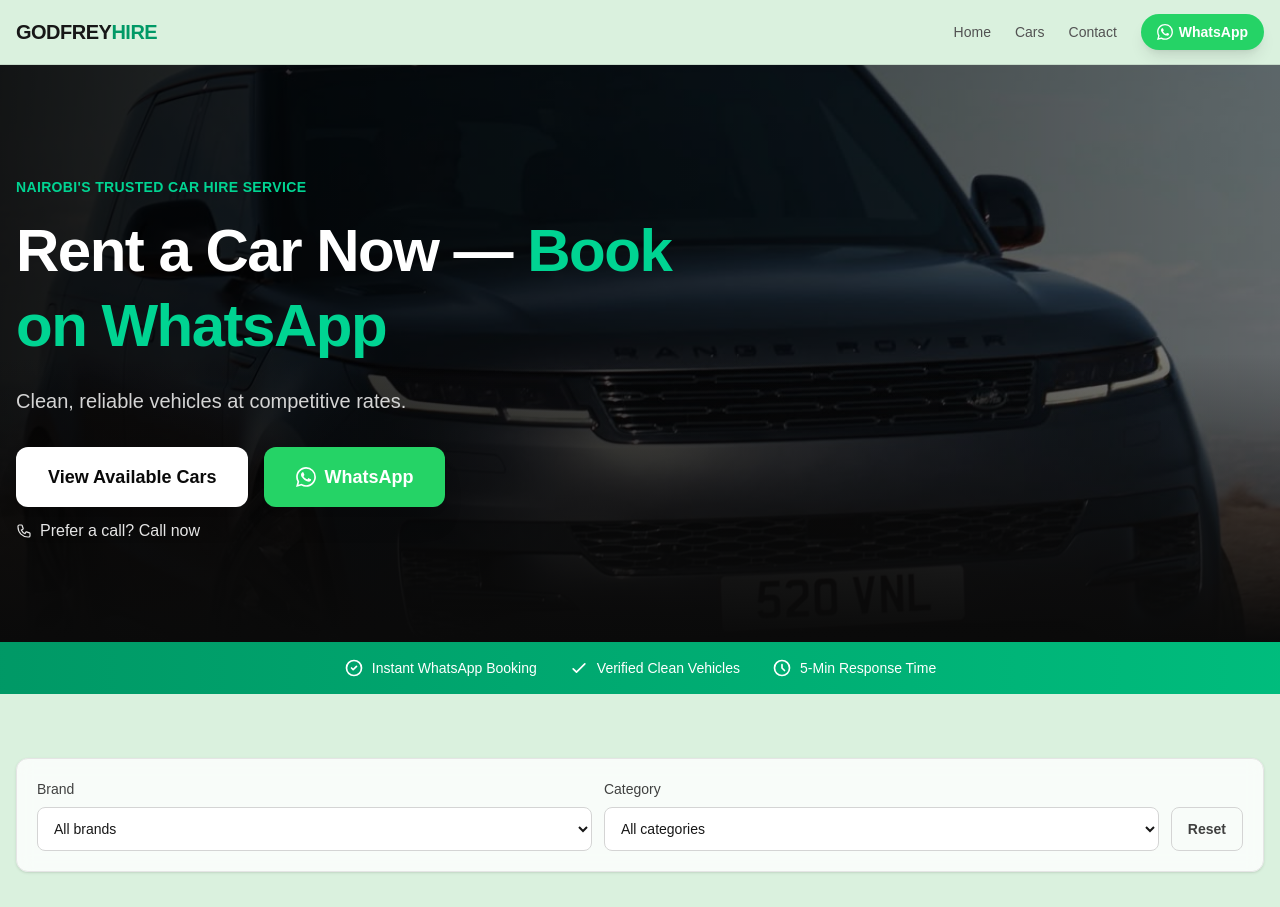
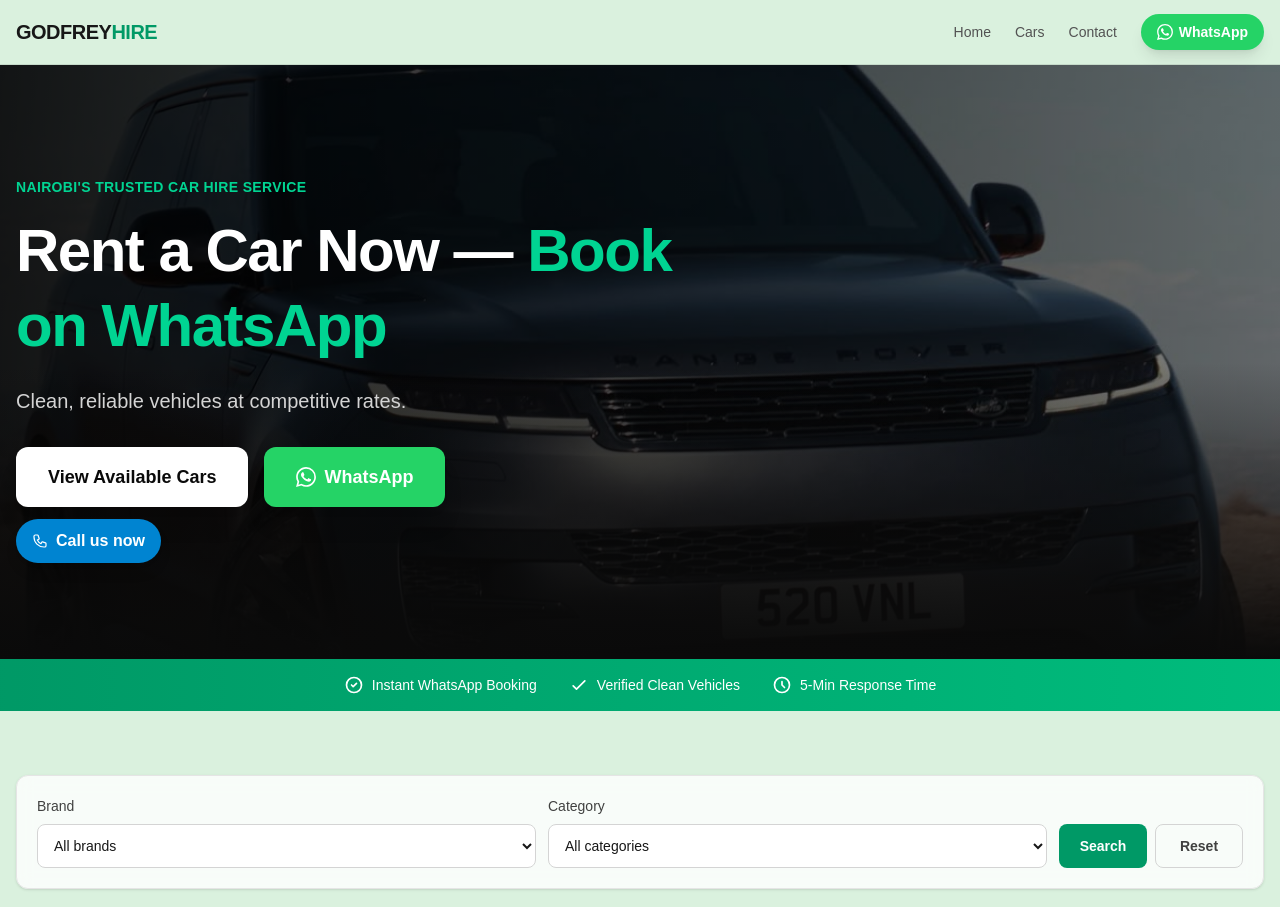
Before and after one commit to goddiey1/car-hire-sample, a Next.js app: page / in a window 1280 px wide. Shown: the top 907 px of the page. Built offline with nearby package versions, Linux system fonts and the light colour scheme.

Commit message:
ui edits

```diff
--- a/src/app/page.tsx
+++ b/src/app/page.tsx
@@ -68,12 +68,12 @@
 
  <a
  href={`tel:${process.env.NEXT_PUBLIC_CONTACT_PHONE}`}
- className="mt-3 inline-flex items-center text-sm sm:text-base font-medium text-neutral-200 hover:text-white transition-colors focus:outline-none focus:text-white"
+ className="mt-3 inline-flex w-full sm:w-fit items-center justify-center rounded-full bg-sky-600 px-4 py-2.5 text-sm sm:text-base font-semibold text-white shadow-lg transition-all hover:bg-sky-700 hover:-translate-y-0.5 focus:outline-none focus:ring-2 focus:ring-sky-300"
  >
  <svg className="w-4 h-4 mr-2" fill="none" viewBox="0 0 24 24" stroke="currentColor">
  <path strokeLinecap="round" strokeLinejoin="round" strokeWidth={1.8} d="M3 5a2 2 0 012-2h3.28a1 1 0 01.948.684l1.498 4.493a1 1 0 01-.502 1.21l-2.257 1.13a11.042 11.042 0 005.516 5.516l1.13-2.257a1 1 0 011.21-.502l4.493 1.498a1 1 0 01.684.949V19a2 2 0 01-2 2h-1C9.716 21 3 14.284 3 6V5z" />
  </svg>
- Prefer a call? Call now
+ Call us now
  </a>
  </div>
  </div>
--- a/src/components/FleetSection.tsx
+++ b/src/components/FleetSection.tsx
@@ -6,6 +6,8 @@
 export default function FleetSection({ cars }: { cars: Car[] }) {
   const [selectedBrand, setSelectedBrand] = useState("All brands");
   const [selectedCategory, setSelectedCategory] = useState("All categories");
+  const [appliedBrand, setAppliedBrand] = useState("All brands");
+  const [appliedCategory, setAppliedCategory] = useState("All categories");
 
   const brands = useMemo(
     () => Array.from(new Set(cars.map((car) => car.brand))).sort(),
@@ -20,14 +22,14 @@
   const filteredCars = useMemo(() => {
     return cars.filter((car) => {
       const matchesBrand =
-        selectedBrand === "All brands" || car.brand === selectedBrand;
+        appliedBrand === "All brands" || car.brand === appliedBrand;
       const matchesCategory =
-        selectedCategory === "All categories" ||
-        car.category === selectedCategory;
+        appliedCategory === "All categories" ||
+        car.category === appliedCategory;
 
       return matchesBrand && matchesCategory;
     });
-  }, [cars, selectedBrand, selectedCategory]);
+  }, [appliedBrand, appliedCategory, cars]);
 
   const availableCount = filteredCars.filter((car) => car.available).length;
 
@@ -72,16 +74,31 @@
               </select>
             </label>
 
+            <div className="grid grid-cols-2 gap-2 md:min-w-[184px]">
+              <button
+                type="button"
+                onClick={() => {
+                  setAppliedBrand(selectedBrand);
+                  setAppliedCategory(selectedCategory);
+                }}
+                className="inline-flex h-11 items-center justify-center rounded-lg bg-emerald-600 px-4 text-sm font-semibold text-white transition hover:bg-emerald-700 focus:outline-none focus:ring-2 focus:ring-emerald-500/30"
+              >
+                Search
+              </button>
+
               <button
                 type="button"
                 onClick={() => {
                   setSelectedBrand("All brands");
                   setSelectedCategory("All categories");
+                  setAppliedBrand("All brands");
+                  setAppliedCategory("All categories");
                 }}
                 className="inline-flex h-11 items-center justify-center rounded-lg border border-neutral-300 px-4 text-sm font-semibold text-neutral-700 transition hover:border-neutral-400 hover:text-neutral-900 focus:outline-none focus:ring-2 focus:ring-emerald-500/20"
               >
                 Reset
               </button>
+            </div>
           </div>
         </div>
 
```
Lines whose indentation alone changed are shown as unchanged.
